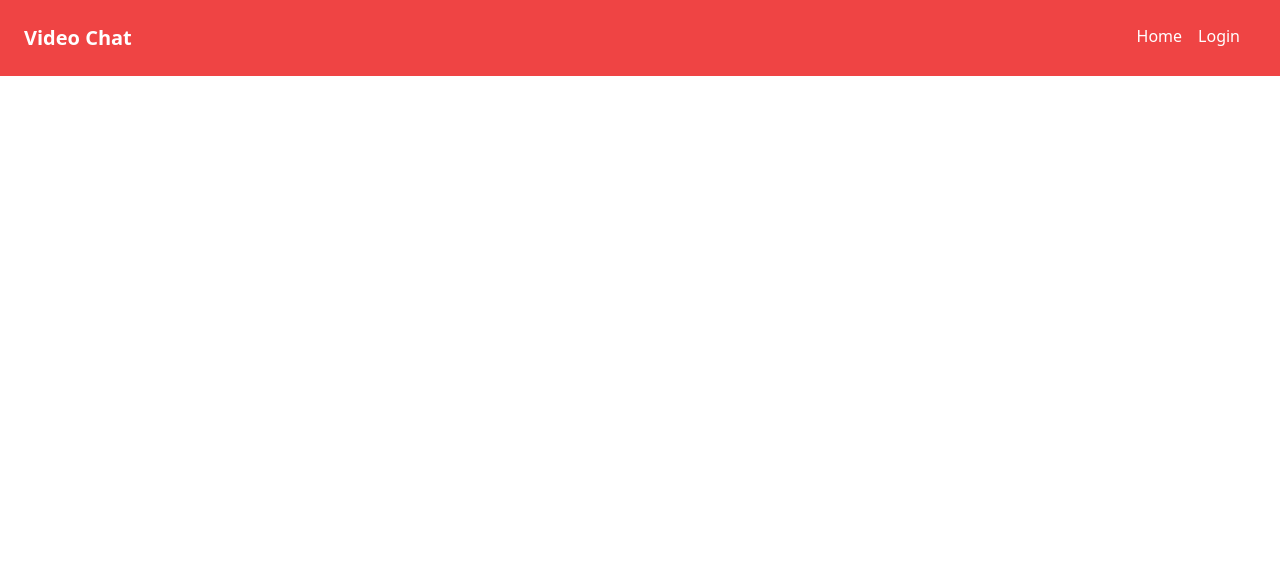
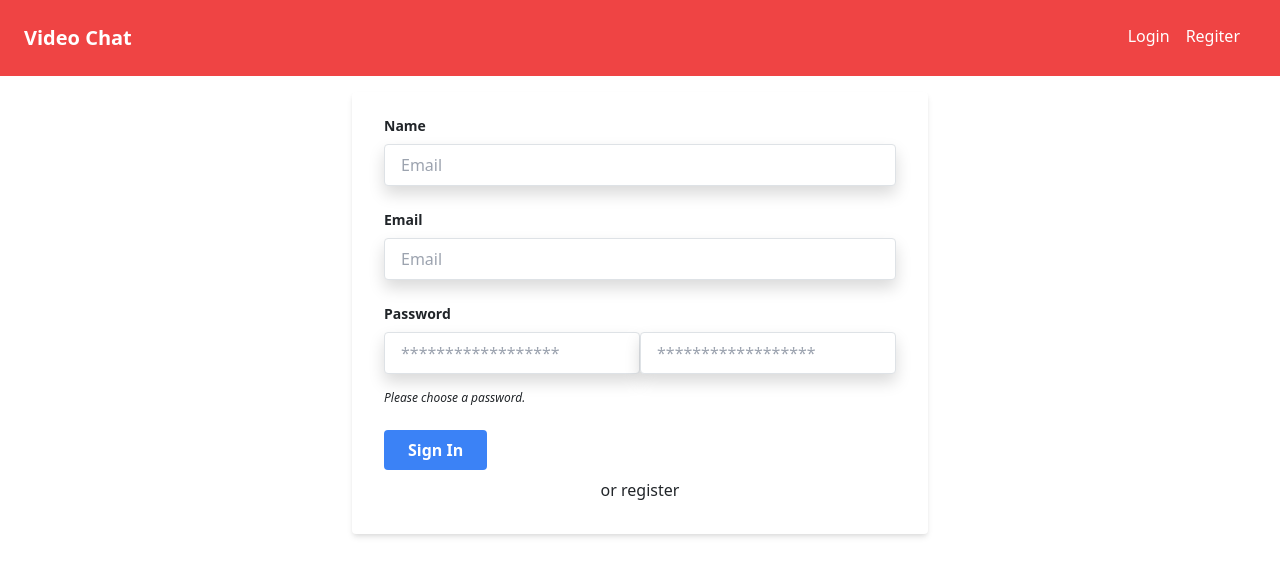
Before and after one commit to reyhaneh-moayeri/vue-firebase-video-chat, a Vue app: page /register in a window 1280 px wide. Shown: the top 576 px of the page. Built offline with nearby package versions, Linux system fonts and the light colour scheme.

Commit message:
implement register page

```diff
--- a/src/components/Nav.vue
+++ b/src/components/Nav.vue
@@ -1,9 +1,9 @@
 <template>
   <div class="nav flex justify-between align-center bg-red-500 p-4 text-white">
-    <h2 class="font-bold text-xl">Video Chat</h2>
+    <router-link to="/" class="font-bold text-xl">Video Chat</router-link>
     <div class="justify-self-end">
-      <router-link to="/">Home</router-link>
-      <router-link class="mx-3" to="/login">Login</router-link>
+      <router-link to="/login">Login</router-link>
+      <router-link class="mx-3" to="/register">Regiter</router-link>
     </div>
   </div>
 </template>
--- a/src/router/index.js
+++ b/src/router/index.js
@@ -2,6 +2,7 @@ import Vue from 'vue'
 import VueRouter from 'vue-router'
 import Home from '../views/Home.vue'
 import Login from '../views/Login.vue'
+import Register from '../views/Register.vue'
 
 Vue.use(VueRouter)
 
@@ -15,6 +16,11 @@ const routes = [
     path: '/login',
     name: 'Login',
     component: Login
+  },
+  {
+    path: '/register',
+    name: 'Register',
+    component: Register
   }
 ]
 
--- /dev/null
+++ b/src/views/Register.vue
@@ -0,0 +1,108 @@
+<template>
+  <div>
+    <form class="mt-3" @submit.prevent="register">
+      <div class="bg-white shadow-md rounded px-8 pt-6 pb-8 mb-4 flex flex-col max-w-xl mx-auto">
+        <div class="alert alert-danger px-3" v-if="error">
+          {{ error }}
+        </div>
+        <div class="mb-4">
+          <label class="block text-grey-darker text-sm font-bold mb-2" for="email"> Name </label>
+          <input
+            class="shadow appearance-none border rounded w-full py-2 px-3 text-grey-darker"
+            id="email"
+            type="text"
+            placeholder="Email"
+            v-model="name"
+          />
+        </div>
+
+        <div class="mb-4">
+          <label class="block text-grey-darker text-sm font-bold mb-2" for="email"> Email </label>
+          <input
+            class="shadow appearance-none border rounded w-full py-2 px-3 text-grey-darker"
+            id="email"
+            type="text"
+            placeholder="Email"
+            v-model="email"
+          />
+        </div>
+        <div class="mb-6">
+          <label class="block text-grey-darker text-sm font-bold mb-2" for="password">
+            Password
+          </label>
+          <input
+            class="shadow appearance-none border border-red rounded w-1/2 py-2 px-3 text-grey-darker mb-3"
+            id="password"
+            type="password"
+            placeholder="******************"
+            v-model="passOne"
+          />
+          <input
+            class="shadow appearance-none border border-red rounded w-1/2 py-2 px-3 text-grey-darker mb-3"
+            id="password"
+            type="password"
+            placeholder="******************"
+            v-model="passTow"
+          />
+          <p class="text-red text-xs italic">Please choose a password.</p>
+        </div>
+        <div class="flex items-center justify-between">
+          <button class="text-white bg-blue-500 font-bold py-2 px-4 rounded" type="submit">
+            Sign In
+          </button>
+        </div>
+        <p class="text-center mt-2">
+          or
+          <router-link to="/register">register</router-link>
+        </p>
+      </div>
+    </form>
+  </div>
+</template>
+
+<script>
+import { getAuth, createUserWithEmailAndPassword, updateProfile } from 'firebase/auth'
+export default {
+  data() {
+    return {
+      name: null,
+      email: null,
+      passOne: null,
+      passTow: null,
+      error: null
+    }
+  },
+  methods: {
+    register() {
+      const info = {
+        email: this.email,
+        password: this.passTow,
+        name: this.name
+      }
+      if (!this.error) {
+        const auth = getAuth()
+        createUserWithEmailAndPassword(auth, info.email, info.password).then(userCredential => {
+          updateProfile(auth.currentUser, {
+            displayName: info.name
+          })
+            .then(() => {
+              this.$router.replace('/')
+            })
+            .catch(error => {
+              this.error = error.message
+            })
+        })
+      }
+    }
+  },
+  watch: {
+    passTow: function () {
+      if (this.passOne !== '' && this.passTow !== '' && this.passOne !== this.passTow) {
+        this.error = 'Passwords do not match'
+      } else {
+        this.error = null
+      }
+    }
+  }
+}
+</script>
```
